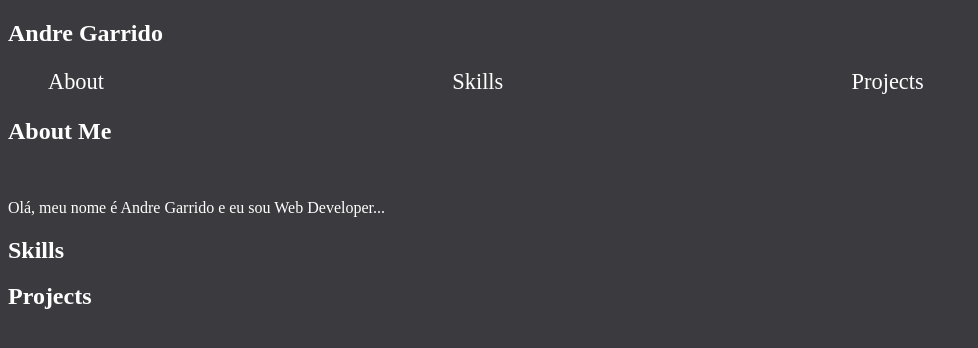
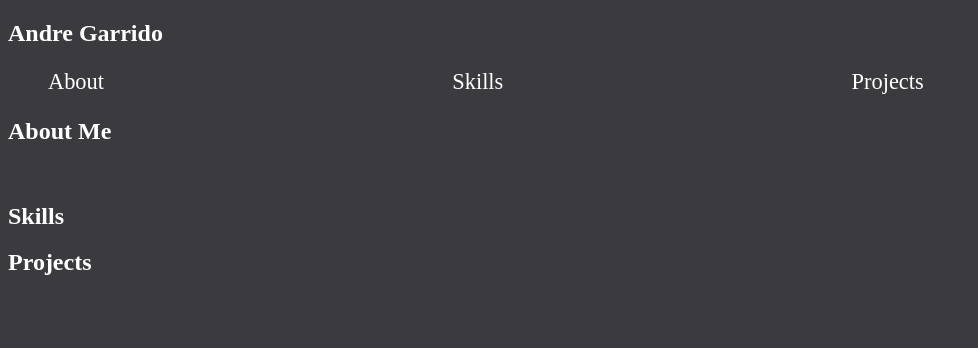
Before and after one commit to andregarrido01/Portfolio, a plain HTML site: page index.html in a window 1280 px wide. Shown: the whole page, without its empty margins (0-978 px from the left). Drawn offline with Linux system fonts and the light colour scheme.

Commit message:
modification tag title

```diff
--- a/index.html
+++ b/index.html
@@ -3,7 +3,7 @@
 <head>
     <meta charset="UTF-8">
     <meta name="viewport" content="width=device-width, initial-scale=1.0">
-    <title>Document</title>
+    <title>Andre Garrido</title>
     <link rel="stylesheet" href="./style.css">
 </head>
 <body>
@@ -25,7 +25,7 @@
                 </div>
                 <div id="about-items">
                     <img src="" alt="">
-                    <p>Olá, meu nome é Andre Garrido e eu sou Web Developer...</p>
+                    <p></p>
                 </div>
             </section>
             <section id="skills">
```
